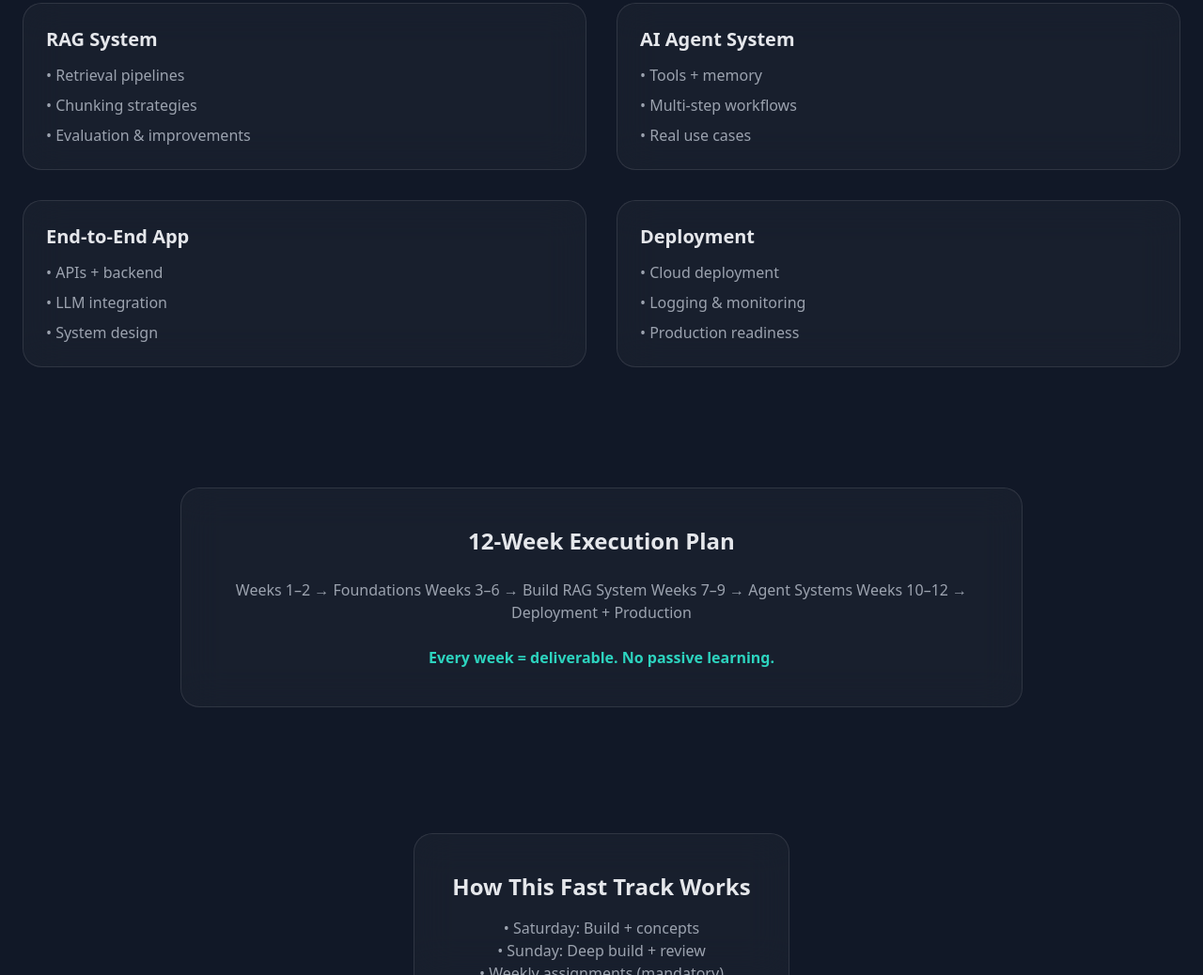
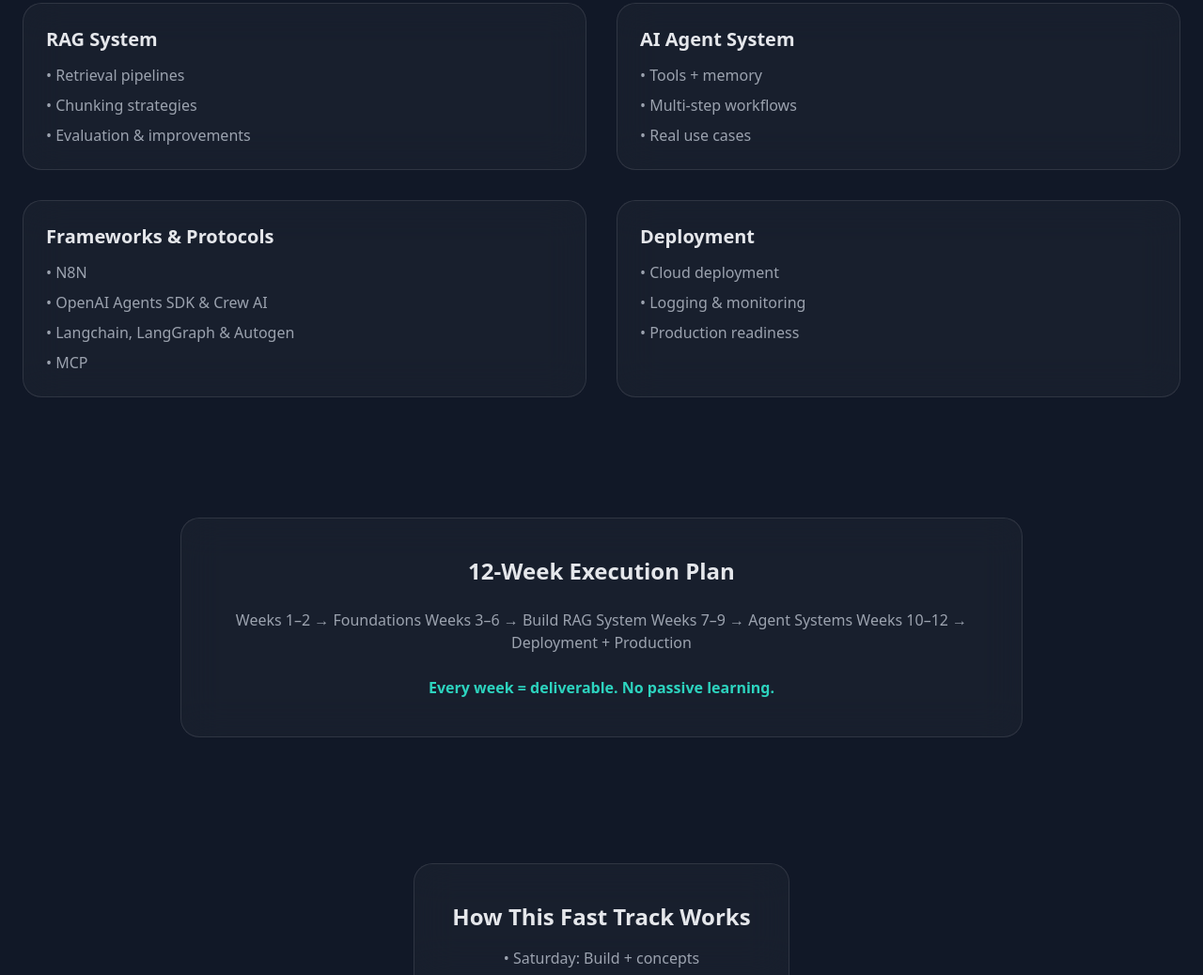
Before and after one commit to sanjaynegi309/sanjaynegi-profile, a plain HTML site: page gen_ai_dev_fast_track.html in a window 1280 px wide. Shown: the part 1459-2497 px from the top of the page at 94% size. Drawn offline with nearby package versions, Linux system fonts and the light colour scheme.

Commit message:
Update section title and add new items to list

```diff
--- a/gen_ai_dev_fast_track.html
+++ b/gen_ai_dev_fast_track.html
@@ -136,11 +136,12 @@
     </div>
 
     <div class="glass-card p-6">
-      <h4 class="text-xl font-bold mb-3">End-to-End App</h4>
+      <h4 class="text-xl font-bold mb-3">Frameworks & Protocols</h4>
       <ul class="text-gray-400 space-y-2">
-        <li>• APIs + backend</li>
-        <li>• LLM integration</li>
-        <li>• System design</li>
+        <li>• N8N</li>
+        <li>• OpenAI Agents SDK & Crew AI</li>
+        <li>• Langchain, LangGraph & Autogen</li>
+        <li>• MCP</li>
       </ul>
     </div>
 
```
